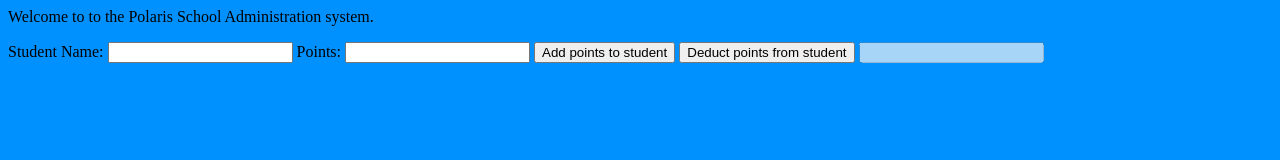
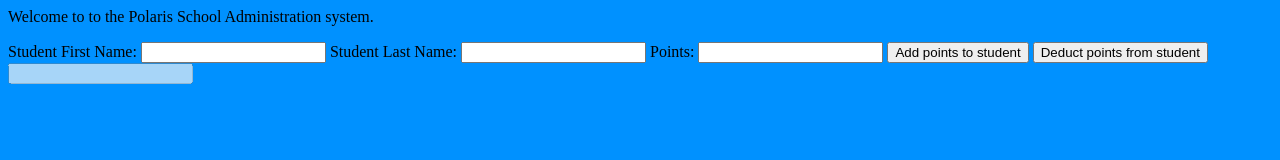
Before and after one commit to AviaAlex/Polaris-School-Administration, a plain HTML site: page classmenu.html in a window 1280 px wide. Both pictures are taken after a click on the button "Deduct points from student". Drawn offline with Linux system fonts and the light colour scheme.

Commit message:
Update classmenu.html

```diff
--- a/classmenu.html
+++ b/classmenu.html
@@ -3,21 +3,24 @@
 <html>
 	<header>
 		<script>
-			let StudentFirstName = '';
-			let StudentLastName = '';
+			let mySavedData = window.localStorage;
+			let StudentFirstName = document.getElementById("studentFirstNameBox").value;
+			let StudentLastName = document.getElementById("studentLastNameBox").value;
 			let StudentGrade = 100;
 			let StudentLetterGrade = 'A+';
 			let ClassName = '';
 			const whileLoopEnabled = true;
 			function addPoints(points) {
-				StudentGrade += points
+				points = document.getElementById("pointsBox")
+				StudentGrade + points
 				var stringtolog1 = 'You have added points to student ' + StudentLastName + ', ' + StudentFirstName + '. Points added: ' + points + '.';
 				var stringtolog2 = 'Teacher / Administrator has added ' + points + ' to student ' + StudentLastName + ', ' + StudentFirstName;
 				alert(stringtolog1)
 				console.log(stringtolog2)
 			}
 			function takePoints(points) {
-				StudentGrade -= points
+				points = document.getElementById("pointsBox")
+				StudentGrade - points
 				var stringtolog1 = 'You have deducted points from student ' + StudentLastName + ', ' + StudentFirstName + '. Points deducted: ' + points + '.';
 				var stringtolog2 = 'Teacher / Administrator has deducted ' + points + ' from student ' + StudentLastName + ', ' + StudentFirstName;
 				alert(stringtolog1)
@@ -91,7 +94,8 @@
 	</style>
 
 	<p>
-		Student Name: <input id='studentNameBox' type='text'/>
+		Student First Name: <input id='studentFirstNameBox' type='text'/>
+		Student Last Name: <input id='studentLastNameBox' type='text'/>
 		Points: <input id='pointsBox' type='text'/>
 		<button onclick=addPoints();>Add points to student</button>
 		<button onclick=takePoints();>Deduct points from student</button>
```
